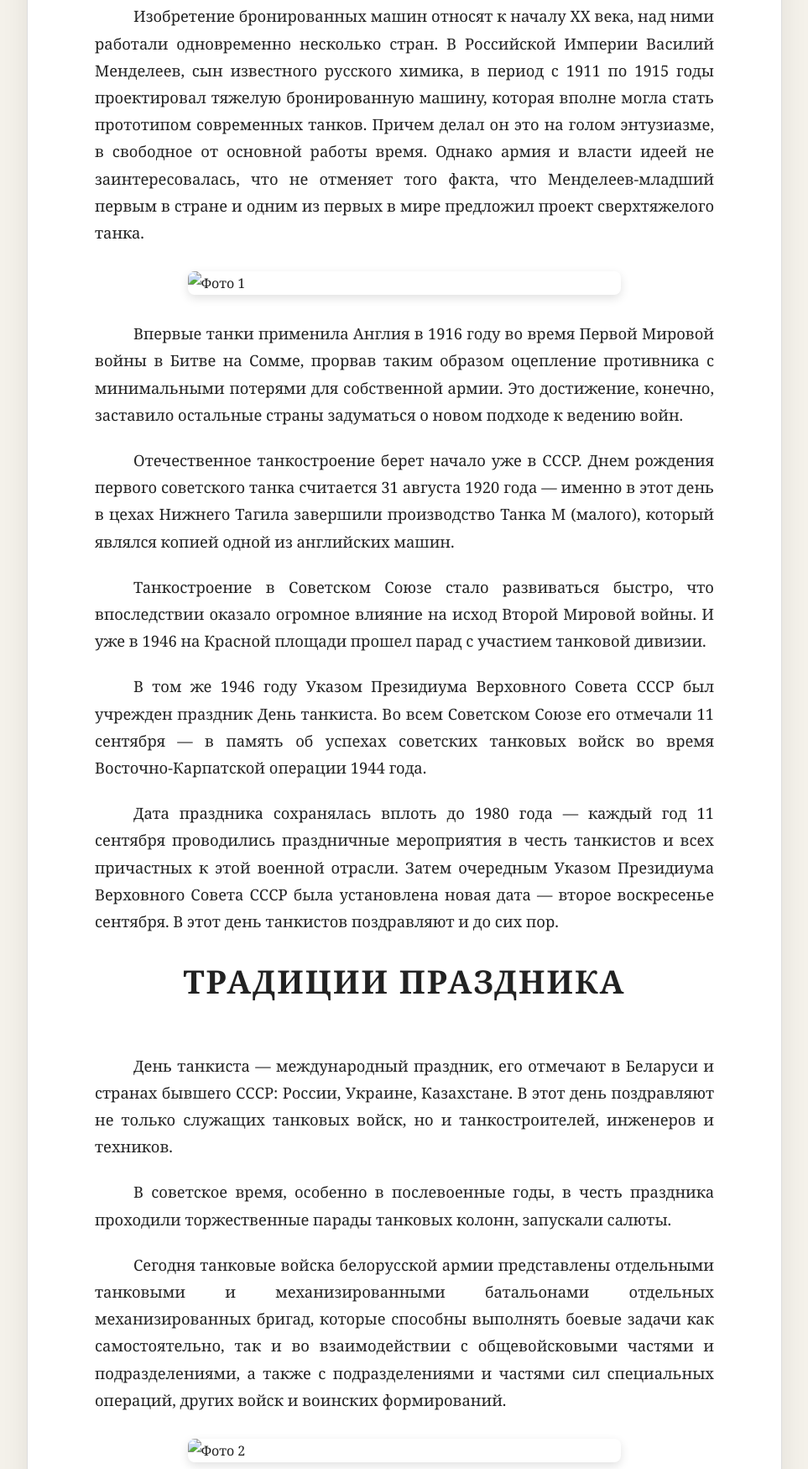
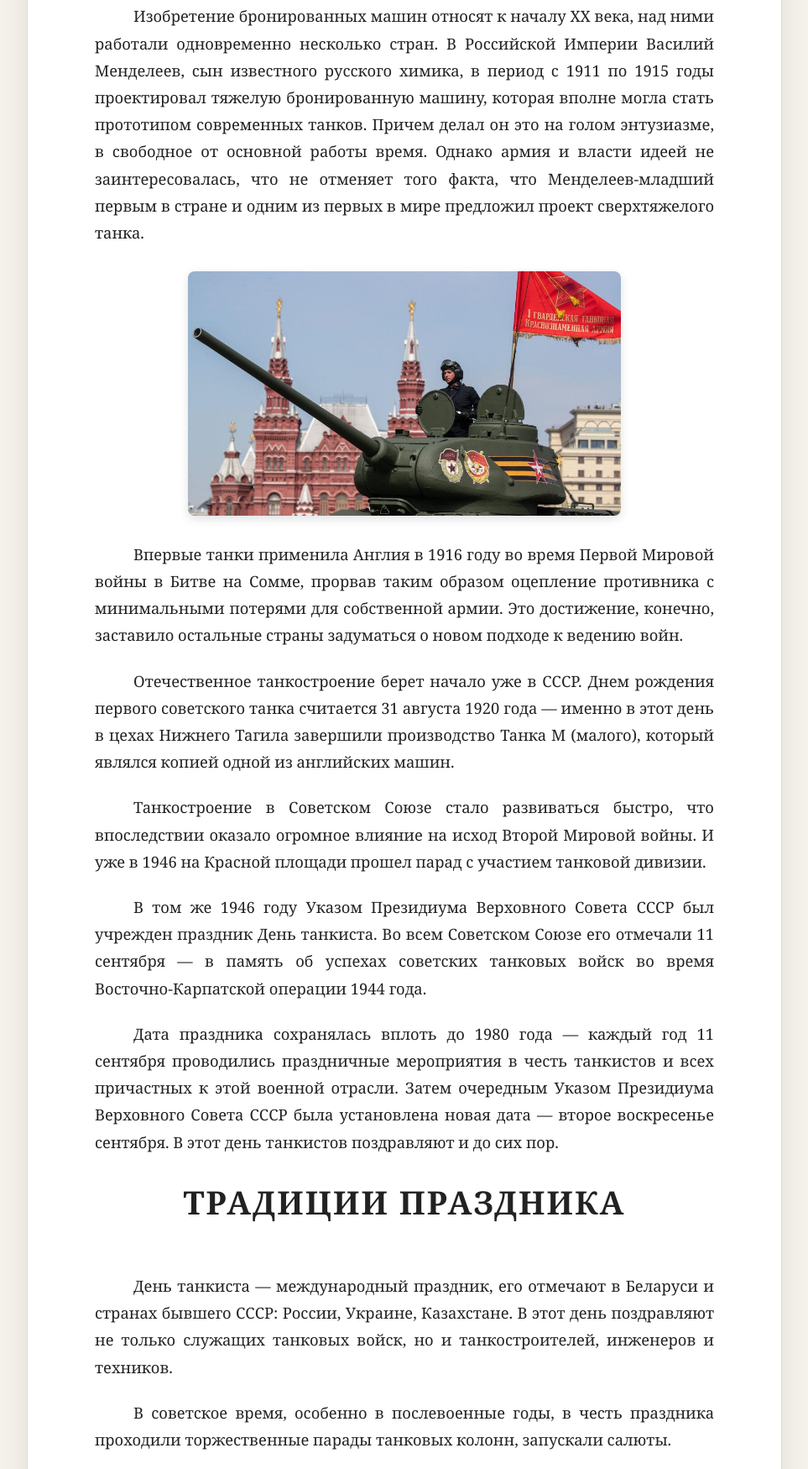
Before and after one commit to gymn1borisov/calendar, a plain HTML site: page days/14.09.2025.html in a window 1280 px wide. Shown: the part 292-2041 px from the top of the page at 84% size, without its empty margins (158-1121 px from the left). Drawn offline with Linux system fonts and the light colour scheme.

Commit message:
Update 14.09.2025.html

```diff
--- a/days/14.09.2025.html
+++ b/days/14.09.2025.html
@@ -71,7 +71,7 @@
 отменяет того факта, что Менделеев-младший первым в стране и одним
 из первых в мире предложил проект сверхтяжелого танка.</p>
 	<div class="image-row">
-		<img src="./img/21-09-25-2.jpg" alt="Фото 1" width=70%>
+		<img src="./img/14-09-25-2.jpg" alt="Фото 1" width=70%>
 	</div>
 	<p>Впервые танки применила Англия в 1916 году во время Первой Мировой войны в Битве на Сомме, прорвав таким образом оцепление противника с минимальными потерями для собственной армии. Это достижение, конечно, заставило остальные страны задуматься о новом подходе к ведению войн.</p>
 	<p>Отечественное танкостроение берет начало уже в СССР. Днем рождения первого советского танка считается 31 августа 1920 года — именно в этот день в цехах Нижнего Тагила завершили производство Танка М (малого), который являлся копией одной из английских машин.</p>
@@ -84,7 +84,7 @@
 	<p>Сегодня танковые войска белорусской армии представлены отдельными танковыми и механизированными батальонами отдельных механизированных бригад, которые способны выполнять боевые задачи как самостоятельно, так и во взаимодействии с общевойсковыми частями и подразделениями, а также с подразделениями и частями сил специальных операций, других войск и воинских формирований.</p>
 </p>
 	<div class="image-row">
-		<img src="./img/21-09-25-1.jpg" alt="Фото 2" width=70%>
+		<img src="./img/14-09-25-1.jpg" alt="Фото 2" width=70%>
 	</div>
 
   </main>
```
